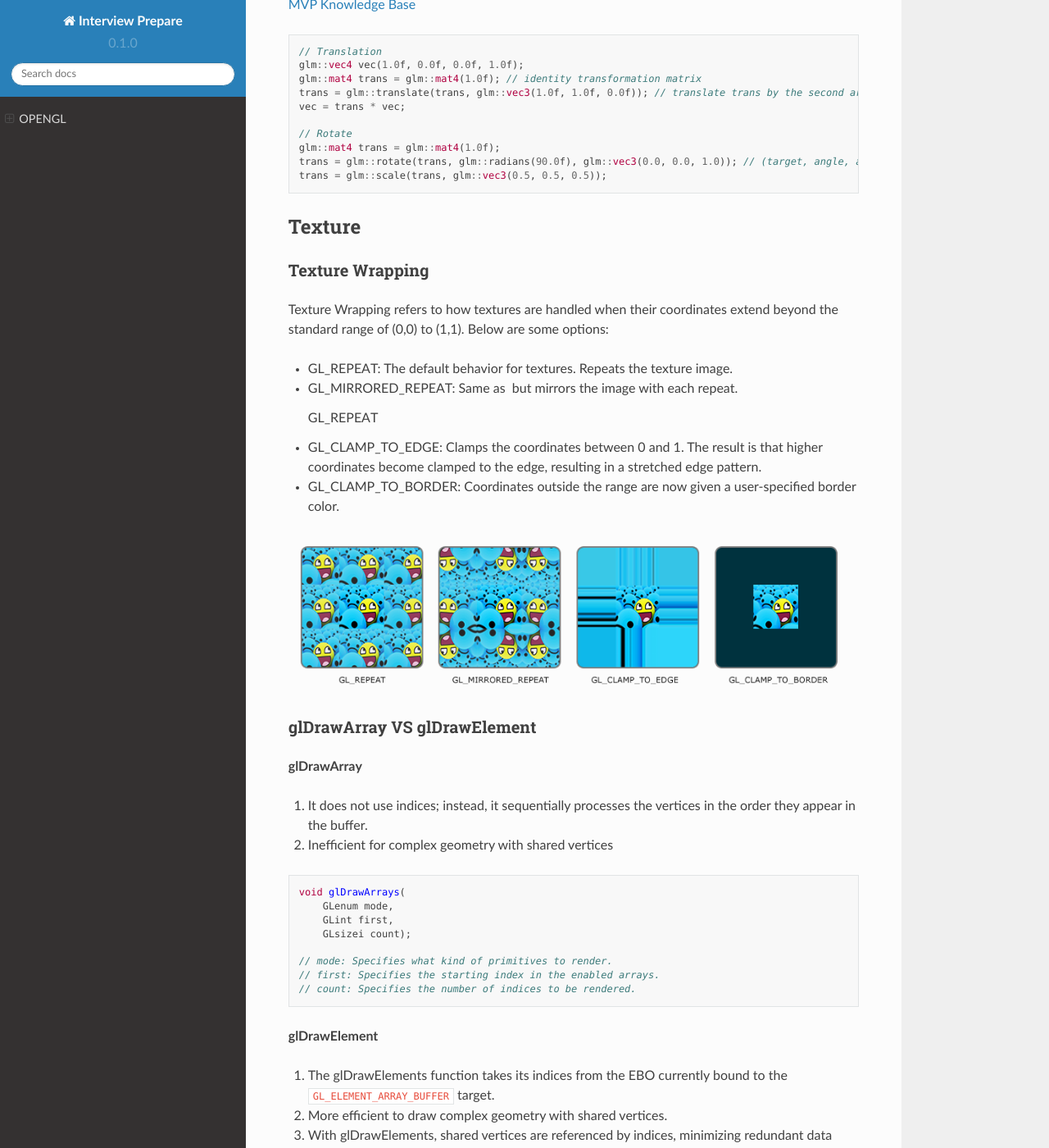
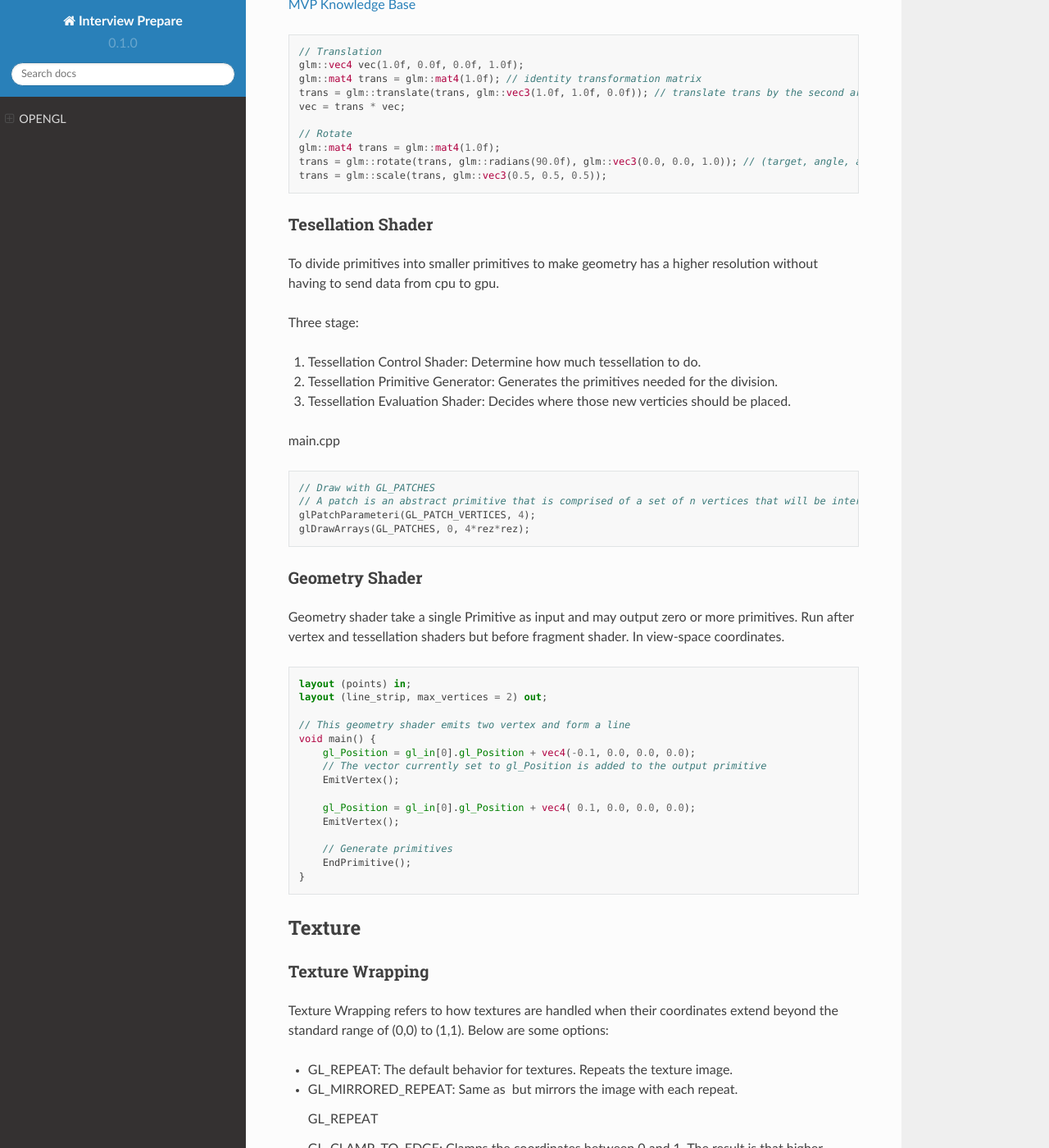
Before and after one commit to Raychen0617/Interview_prepare, a Sphinx documentation site: the page built from docs/source/opengl.md, in a window 1280 px wide and 1400 px high, scrolled down 3193 px. Shown: the whole window at 82% size. Built offline with Sphinx 7.4.7 and the Read the Docs theme 2.0.0, drawn with Linux system fonts in a browser that asks for light colours; some of the changed text lies outside the part shown.

Commit message:
update_docs

````diff
--- a/docs/source/opengl.md
+++ b/docs/source/opengl.md
@@ -106,6 +106,43 @@ vec = trans * vec;
 glm::mat4 trans = glm::mat4(1.0f);
 trans = glm::rotate(trans, glm::radians(90.0f), glm::vec3(0.0, 0.0, 1.0)); // (target, angle, axis)
 trans = glm::scale(trans, glm::vec3(0.5, 0.5, 0.5));
+```
+### Tesellation Shader
+To divide primitives into smaller primitives to make geometry has a higher resolution without having to send data from cpu to gpu.
+
+Three stage:
+1. Tessellation Control Shader: Determine how much tessellation to do.
+2. Tessellation Primitive Generator: Generates the primitives needed for the division.
+3. Tessellation Evaluation Shader: Decides where those new verticies should be placed.
+
+main.cpp
+```cpp
+// Draw with GL_PATCHES
+// A patch is an abstract primitive that is comprised of a set of n vertices that will be interpolated between.
+glPatchParameteri(GL_PATCH_VERTICES, 4);
+glDrawArrays(GL_PATCHES, 0, 4*rez*rez);
+```
+
+### Geometry Shader
+Geometry shader take a single Primitive as input and may output zero or more primitives.
+Run after vertex and tessellation shaders but before fragment shader.
+In view-space coordinates.
+```glsl
+layout (points) in;
+layout (line_strip, max_vertices = 2) out;
+
+// This geometry shader emits two vertex and form a line
+void main() {
+    gl_Position = gl_in[0].gl_Position + vec4(-0.1, 0.0, 0.0, 0.0);
+    // The vector currently set to gl_Position is added to the output primitive
+    EmitVertex();
+
+    gl_Position = gl_in[0].gl_Position + vec4( 0.1, 0.0, 0.0, 0.0);
+    EmitVertex();
+
+    // Generate primitives
+    EndPrimitive();
+}
 ```
 
 ## Texture
@@ -352,7 +389,7 @@ Advantage
 Disadvantage
 - high memory usage
 -  doesn't support blending (as we only have information of the top-most fragment)
-- MSAA cost much more to work [details](https://stackoverflow.com/questions/34981878/deferred-shading-anti-aliasing)
+- MSAA can be computationally expensive. During the geometry pass, MSAA samples the visibility of primitives at multiple subpixel positions. Therefore, performing lighting calculations with multisampled data in the subsequent lighting pass can also incur significant costs.[details](https://stackoverflow.com/questions/34981878/deferred-shading-anti-aliasing)
 
 ### Gamma correction
 
````
Also changed, not shown: docs/source/images/opengl_images/rendering_pipeline.png (added).
